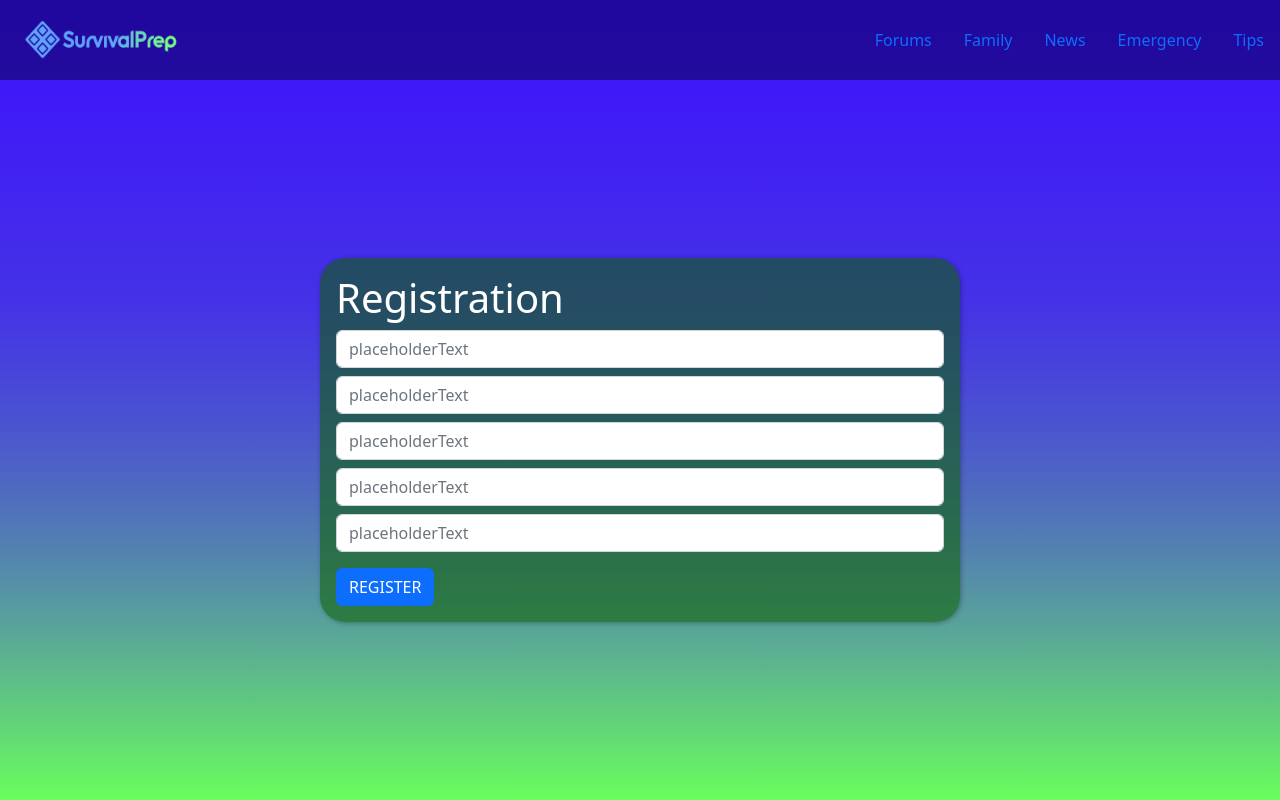
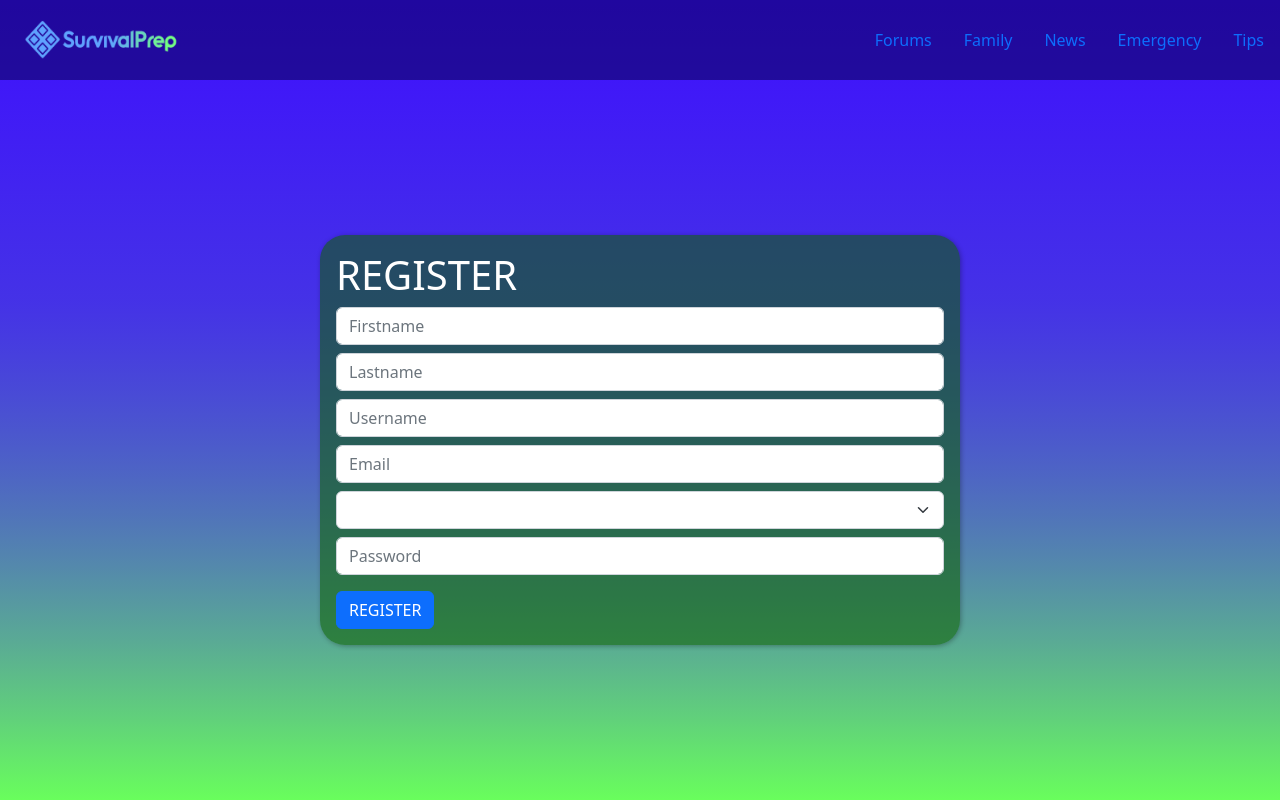
Before and after one commit to CodeLynch/SurvivalPrep-FrontEnd, a React (Create React App) app: page / in a window 1280 px wide. Built offline with nearby package versions, Linux system fonts and the light colour scheme.

Commit message:
registration2

```diff
--- a/src/App.js
+++ b/src/App.js
@@ -3,13 +3,17 @@ import 'bootstrap/dist/css/bootstrap.min.css';
 import NavBar from './components/NavBar';
 import LandingPage from './components/LandingPage';
 import Register from './components/Register';
+import Registration from './components/Registration';
+
 
 function App() {
   return (
     <div className='App'>
       <div className='App-container'>
         <NavBar/>
-        <Register/>
+        {/* <Register/> */}
+       <Registration/>
+
       </div>
     </div>
   );
--- a/src/components/Registration.js
+++ b/src/components/Registration.js
@@ -1,12 +1,54 @@
-
+import './containerStyles.css';
+import Form from 'react-bootstrap/Form';
+import { Button, FormSelect } from 'react-bootstrap';
 
 function Registration() {
-    return (
-        <div className="MainContainer">
-            <div class="d-flex justify-content-center" style={{width:'50vw'}}></div>
+  return (
+    <div className='container'>
+        <div className="d-flex flex-row align-items-center justify-content-center" style={{height:'90vh'}}>
+            <div className='px-3 py-3 MainContainer' style={{width:'50vw'}}>
+                    <h1>REGISTER</h1>
+                    <Form.Control
+                    type="text"
+                    id="inputText"
+                    placeholder='Firstname'
+                    className='mt-2'
+                    />
+                    <Form.Control
+                    type="text"
+                    id="inputText"
+                    placeholder='Lastname'
+                    className='mt-2'
+                    />
+                    <Form.Control
+                    type="text"
+                    id="inputText"
+                    placeholder='Username'
+                    className='mt-2'
+                    />
+                    <Form.Control
+                    type="text"
+                    id="inputText"
+                    placeholder='Email'
+                    className='mt-2'
+                    />
+                    <FormSelect
+                    value =" Community"
+                    label = "Community"
+                    placeholder='Community'
+                    className = 'mt-2'
+                    />
+                    <Form.Control
+                    type="text"
+                    id="inputText"
+                    placeholder='Password'
+                    className='mt-2'
+                    />
+                    <Button variant="primary" className="mt-3">REGISTER</Button>
+            </div>
 
         </div>
-
-        );
-    }
-    export default Registration;
+    </div>
+  );
+}
+export default Registration;
```
